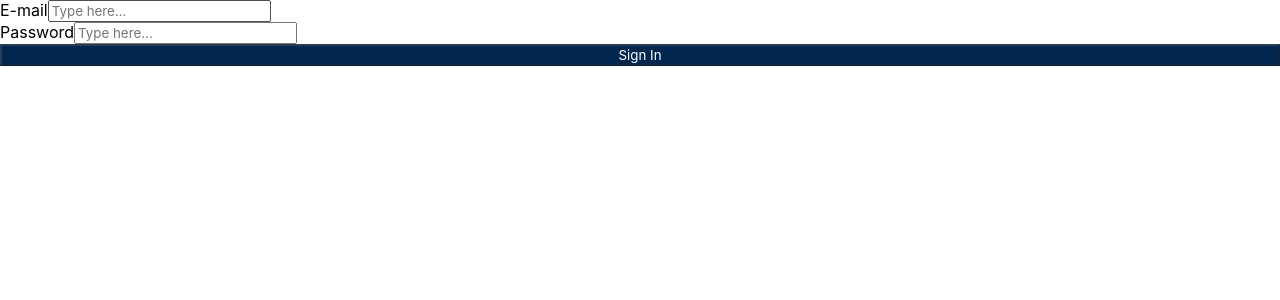
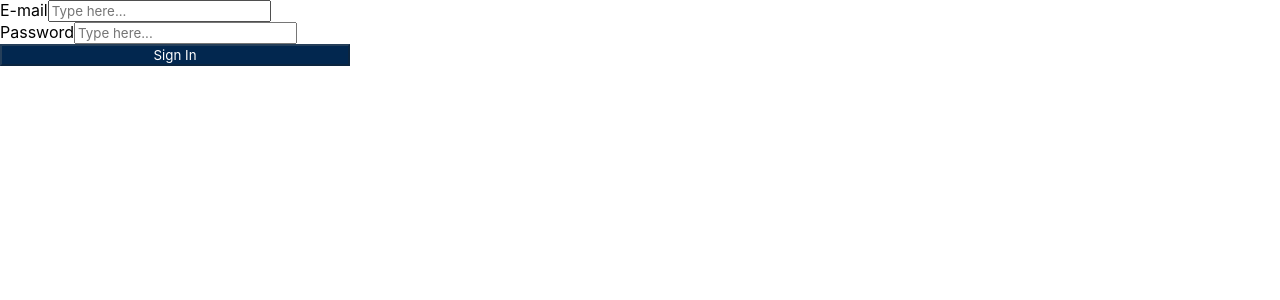
Before and after one commit to artur-coelho/b2bit-auth, a React (Create React App) app: page /login in a window 1280 px wide. Shown: the top 300 px of the page. Built offline with nearby package versions, Linux system fonts and the light colour scheme.

Commit message:
feat: base card width adjust

```diff
--- a/src/components/BaseCard.jsx
+++ b/src/components/BaseCard.jsx
@@ -1,5 +1,5 @@
 const BaseCard = ({ children, maxWidth, minWidth }) => {
-  const elStyle = { maxWidth, minWidth };
+  const elStyle = { width: '100%', maxWidth, minWidth };
 
   return (
     <div style={elStyle} className='base-card'>
--- a/src/components/Login.jsx
+++ b/src/components/Login.jsx
@@ -3,7 +3,7 @@ import LoginForm from './LoginForm';
 
 const Login = () => {
   return (
-    <BaseCard>
+    <BaseCard maxWidth='350px'>
       <LoginForm />
     </BaseCard>
   );
```
